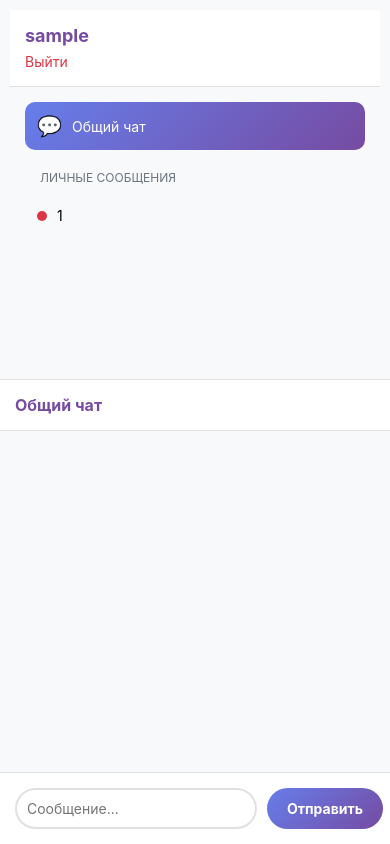
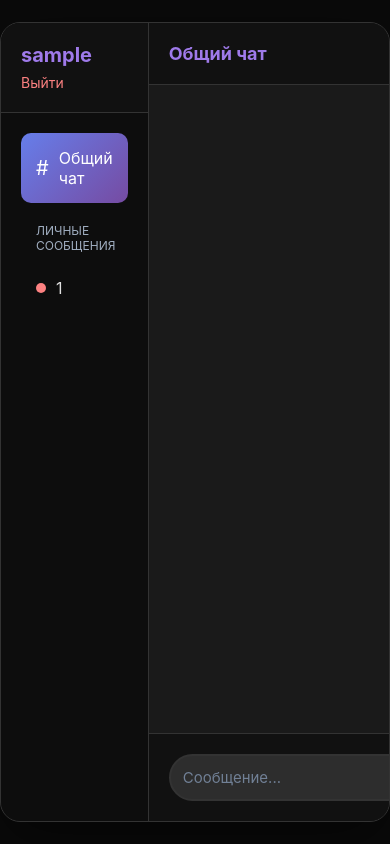
Before and after one commit to Antonov3732/rendergram, a Flask app: page /chat in a window 390 px wide. Run offline with Flask 3, Linux system fonts and the light colour scheme; the visitor is signed in with stand-in values (Sample User, id 1); data comes from the database, SQL or seed files in the repository; data that the repository does not hold is empty; some libraries are stand-ins or nearby versions.

Commit message:
Update chat.html

```diff
--- a/templates/chat.html
+++ b/templates/chat.html
@@ -2,7 +2,7 @@
 <html lang="ru">
 <head>
     <meta charset="UTF-8">
-    <meta name="viewport" content="width=device-width, initial-scale=1.0, maximum-scale=1.0, user-scalable=yes">
+    <meta name="viewport" content="width=device-width, initial-scale=1.0">
     <title>EptaGram</title>
     <script src="https://cdn.socket.io/4.5.0/socket.io.min.js"></script>
     <style>
@@ -14,7 +14,7 @@
         }
 
         body {
-            background: linear-gradient(135deg, #667eea 0%, #764ba2 100%);
+            background: #0a0a0a;
             height: 100vh;
             display: flex;
             justify-content: center;
@@ -24,36 +24,37 @@
         .chat-container {
             width: 1200px;
             height: 800px;
-            background: white;
+            background: #1a1a1a;
             border-radius: 20px;
-            box-shadow: 0 20px 60px rgba(0,0,0,0.3);
+            box-shadow: 0 20px 60px rgba(0,0,0,0.5);
             overflow: hidden;
             display: flex;
+            border: 1px solid #333;
         }
 
         .sidebar {
             width: 300px;
-            background: #f8f9fa;
-            border-right: 1px solid #e0e0e0;
+            background: #0d0d0d;
+            border-right: 1px solid #333;
             display: flex;
             flex-direction: column;
         }
 
         .user-profile {
             padding: 20px;
-            background: white;
-            border-bottom: 1px solid #e0e0e0;
+            background: #111;
+            border-bottom: 1px solid #333;
         }
 
         .user-name {
             font-size: 20px;
             font-weight: bold;
-            color: #764ba2;
+            color: #9f7aea;
             margin-bottom: 5px;
         }
 
         .logout-btn {
-            color: #dc3545;
+            color: #fc8181;
             text-decoration: none;
             font-size: 14px;
         }
@@ -72,10 +73,11 @@
             transition: 0.3s;
             display: flex;
             align-items: center;
+            color: #e0e0e0;
         }
 
         .channel:hover {
-            background: #e9ecef;
+            background: #2d2d2d;
         }
 
         .channel.active {
@@ -95,23 +97,23 @@
             margin-right: 10px;
         }
 
-        .online { background: #28a745; }
-        .offline { background: #dc3545; }
+        .online { background: #48bb78; }
+        .offline { background: #fc8181; }
 
         .main-chat {
             flex: 1;
             display: flex;
             flex-direction: column;
-            background: white;
+            background: #1a1a1a;
         }
 
         .chat-header {
             padding: 20px;
-            background: white;
-            border-bottom: 1px solid #e0e0e0;
+            background: #111;
+            border-bottom: 1px solid #333;
             font-size: 18px;
             font-weight: bold;
-            color: #764ba2;
+            color: #9f7aea;
             display: flex;
             align-items: center;
         }
@@ -120,7 +122,7 @@
             flex: 1;
             overflow-y: auto;
             padding: 20px;
-            background: #f8f9fa;
+            background: #1a1a1a;
         }
 
         .message {
@@ -137,9 +139,10 @@
             max-width: 70%;
             padding: 12px 18px;
             border-radius: 18px;
-            background: white;
-            box-shadow: 0 2px 5px rgba(0,0,0,0.05);
+            background: #2d2d2d;
+            box-shadow: 0 2px 5px rgba(0,0,0,0.2);
             position: relative;
+            color: #e0e0e0;
         }
 
         .message-own .message-content {
@@ -149,13 +152,13 @@
 
         .message-sender {
             font-weight: bold;
-            color: #764ba2;
+            color: #9f7aea;
             margin-bottom: 5px;
         }
 
         .message-time {
             font-size: 11px;
-            color: #6c757d;
+            color: #a0aec0;
             margin-top: 5px;
             text-align: right;
         }
@@ -166,15 +169,16 @@
 
         .typing-indicator {
             padding: 10px 20px;
-            color: #6c757d;
+            color: #a0aec0;
             font-style: italic;
             font-size: 14px;
+            background: #111;
         }
 
         .message-input-area {
             padding: 20px;
-            background: white;
-            border-top: 1px solid #e0e0e0;
+            background: #111;
+            border-top: 1px solid #333;
             display: flex;
             gap: 10px;
         }
@@ -182,15 +186,21 @@
         .message-input {
             flex: 1;
             padding: 12px;
-            border: 2px solid #e0e0e0;
+            border: 2px solid #333;
             border-radius: 25px;
             font-size: 15px;
             transition: 0.3s;
+            background: #2d2d2d;
+            color: #e0e0e0;
         }
 
         .message-input:focus {
-            border-color: #764ba2;
+            border-color: #9f7aea;
             outline: none;
+        }
+
+        .message-input::placeholder {
+            color: #718096;
         }
 
         .send-btn {
@@ -210,7 +220,7 @@
         }
 
         .notification-badge {
-            background: #dc3545;
+            background: #fc8181;
             color: white;
             border-radius: 50%;
             padding: 2px 6px;
@@ -218,173 +228,21 @@
             margin-left: 10px;
         }
 
-        .private-badge {
-            background: #ffc107;
-            color: #000;
-            border-radius: 10px;
-            padding: 2px 8px;
-            font-size: 11px;
-            margin-left: 10px;
-        }
-        /* ============ АДАПТИВНОСТЬ ============ */
-        @media screen and (max-width: 1200px) {
-            .chat-container {
-                width: 95%;
-                height: 95vh;
-                margin: 2.5vh auto;
-            }
+        ::-webkit-scrollbar {
+            width: 8px;
         }
 
-        @media screen and (max-width: 900px) {
-            .chat-container {
-                flex-direction: column;
-                width: 100%;
-                height: 100vh;
-                border-radius: 0;
-                margin: 0;
-            }
-            .sidebar {
-                width: 100%;
-                height: 40%;
-                border-right: none;
-                border-bottom: 1px solid #e0e0e0;
-            }
-            .main-chat {
-                width: 100%;
-                height: 60%;
-            }
-            .message-content {
-                max-width: 85%;
-            }
+        ::-webkit-scrollbar-track {
+            background: #1a1a1a;
         }
 
-        @media screen and (max-width: 600px) {
-            body { background: white; }
-            .chat-container {
-                width: 100%;
-                height: 100vh;
-                border-radius: 0;
-                box-shadow: none;
-            }
-            .sidebar {
-                height: 45%;
-                padding: 10px;
-            }
-            .user-profile { padding: 15px; }
-            .user-name { font-size: 18px; }
-            .channels { padding: 15px; }
-            .channel {
-                padding: 12px;
-                font-size: 14px;
-            }
-            .main-chat { height: 55%; }
-            .chat-header {
-                padding: 15px;
-                font-size: 16px;
-            }
-            .chat-messages { padding: 15px; }
-            .message-content {
-                max-width: 90%;
-                padding: 10px 15px;
-                font-size: 14px;
-            }
-            .message-time { font-size: 10px; }
-            .message-input-area { padding: 15px; }
-            .message-input {
-                padding: 10px;
-                font-size: 14px;
-            }
-            .send-btn {
-                padding: 10px 20px;
-                font-size: 14px;
-            }
-            .typing-indicator {
-                padding: 8px 15px;
-                font-size: 12px;
-            }
+        ::-webkit-scrollbar-thumb {
+            background: #4a5568;
+            border-radius: 4px;
         }
 
-        @media screen and (max-width: 380px) {
-            .sidebar { height: 50%; }
-            .main-chat { height: 50%; }
-            .user-name { font-size: 16px; }
-            .logout-btn { font-size: 12px; }
-            .channel {
-                padding: 10px;
-                font-size: 13px;
-            }
-            .online-status {
-                width: 8px;
-                height: 8px;
-            }
-            .chat-header {
-                padding: 12px;
-                font-size: 15px;
-            }
-            .message-input-area {
-                padding: 12px;
-                gap: 8px;
-            }
-            .message-input {
-                padding: 8px 12px;
-            }
-            .send-btn {
-                padding: 8px 16px;
-            }
-            .notification-badge {
-                padding: 1px 5px;
-                font-size: 10px;
-            }
-        }
-
-        @media screen and (max-width: 900px) and (orientation: landscape) {
-            .chat-container {
-                flex-direction: row;
-            }
-            .sidebar {
-                width: 35%;
-                height: 100%;
-                border-bottom: none;
-                border-right: 1px solid #e0e0e0;
-            }
-            .main-chat {
-                width: 65%;
-                height: 100%;
-            }
-            .channels {
-                overflow-y: auto;
-                max-height: calc(100vh - 100px);
-            }
-        }
-
-        @media (hover: none) and (pointer: coarse) {
-            .channel:hover { background: inherit; }
-            .channel:active { background: #e9ecef; }
-            .send-btn:hover {
-                transform: none;
-                box-shadow: none;
-            }
-            .send-btn:active {
-                transform: scale(0.98);
-                box-shadow: 0 5px 15px rgba(102, 126, 234, 0.4);
-            }
-        }
-
-        @media screen and (min-width: 2000px) {
-            .chat-container {
-                width: 1600px;
-                height: 900px;
-            }
-            .sidebar { width: 400px; }
-            .message-content {
-                max-width: 60%;
-                font-size: 16px;
-            }
-            .chat-header {
-                font-size: 20px;
-                padding: 25px;
-            }
-            .message-input { font-size: 16px; }
+        ::-webkit-scrollbar-thumb:hover {
+            background: #718096;
         }
     </style>
 </head>
@@ -398,11 +256,11 @@
 
             <div class="channels" id="channels">
                 <div class="channel active" onclick="switchChannel('general')">
-                    <span class="channel-icon">💬</span>
+                    <span class="channel-icon">#</span>
                     Общий чат
                 </div>
 
-                <div style="margin-top: 20px; margin-bottom: 10px; color: #6c757d; font-size: 12px; padding-left: 15px;">
+                <div style="margin-top: 20px; margin-bottom: 10px; color: #a0aec0; font-size: 12px; padding-left: 15px;">
                     ЛИЧНЫЕ СООБЩЕНИЯ
                 </div>
 
@@ -434,7 +292,6 @@
             </div>
         </div>
     </div>
-
     <script>
         const socket = io();
         const username = '{{ username }}';
@@ -442,19 +299,53 @@
         let currentUser = null;
         let typingTimeout = null;
         let unreadMessages = {};
+        const displayedMessageIds = new Set();
 
-        console.log('Connecting to WebSocket...');
-        socket.on('connect', function() {
-            console.log('✅ WebSocket connected!');
-        });
-        socket.on('connect_error', function(error) {
-            console.error('❌ WebSocket error:', error);
-        });
+        // КОНВЕРТАЦИЯ UTC В ЛОКАЛЬНОЕ ВРЕМЯ
+        function convertToLocalTime(utcTimeStr, utcDateStr) {
+            if (!utcTimeStr) return '';
 
+            const [hours, minutes] = utcTimeStr.split(':');
+            let [day, month, year] = ['13', '02', '2026'];
+
+            if (utcDateStr) {
+                [day, month, year] = utcDateStr.split('.');
+            }
+
+            const utcDate = new Date(Date.UTC(
+                parseInt(year),
+                parseInt(month) - 1,
+                parseInt(day),
+                parseInt(hours),
+                parseInt(minutes)
+            ));
+
+            const localDate = new Date(utcDate);
+            const now = new Date();
+
+            const localHours = localDate.getHours().toString().padStart(2, '0');
+            const localMinutes = localDate.getMinutes().toString().padStart(2, '0');
+
+            const isToday = localDate.toDateString() === now.toDateString();
+
+            if (isToday) {
+                return `${localHours}:${localMinutes}`;
+            } else {
+                const localDay = localDate.getDate().toString().padStart(2, '0');
+                const localMonth = (localDate.getMonth() + 1).toString().padStart(2, '0');
+                return `${localDay}.${localMonth} ${localHours}:${localMinutes}`;
+            }
+        }
+
+        // ЗАГРУЗКА ИСТОРИИ
         fetch('/api/messages')
             .then(res => res.json())
             .then(messages => {
-                messages.forEach(msg => displayMessage(msg));
+                messages.forEach(msg => {
+                    const msgId = `${msg.id}-${msg.from}-${msg.time}`;
+                    displayedMessageIds.add(msgId);
+                    displayMessage(msg);
+                });
             });
 
         fetch('/api/unread')
@@ -469,7 +360,7 @@
                     }
                 }
             });
-
+        // ПЕРЕКЛЮЧЕНИЕ КАНАЛОВ
         function switchChannel(channel) {
             document.querySelectorAll('.channel').forEach(el => {
                 el.classList.remove('active');
@@ -481,10 +372,16 @@
                 currentUser = null;
 
                 document.getElementById('chatMessages').innerHTML = '';
+                displayedMessageIds.clear();
+
                 fetch('/api/messages')
                     .then(res => res.json())
                     .then(messages => {
-                        messages.forEach(msg => displayMessage(msg));
+                        messages.forEach(msg => {
+                            const msgId = `${msg.id}-${msg.from}-${msg.time}`;
+                            displayedMessageIds.add(msgId);
+                            displayMessage(msg);
+                        });
                     });
             } else {
                 document.getElementById('chatHeader').innerHTML = `Личный чат с ${channel}`;
@@ -496,14 +393,21 @@
                 if (badge) badge.style.display = 'none';
 
                 document.getElementById('chatMessages').innerHTML = '';
+                displayedMessageIds.clear();
+
                 fetch(`/api/private/${channel}`)
                     .then(res => res.json())
                     .then(messages => {
-                        messages.forEach(msg => displayPrivateMessage(msg));
+                        messages.forEach(msg => {
+                            const msgId = `${msg.id}-${msg.from}-${msg.time}-private`;
+                            displayedMessageIds.add(msgId);
+                            displayPrivateMessage(msg);
+                        });
                     });
             }
         }
 
+        // ОТПРАВКА СООБЩЕНИЯ
         function sendMessage() {
             const input = document.getElementById('messageInput');
             const text = input.value.trim();
@@ -512,38 +416,34 @@
 
             if (currentChannel === 'general') {
                 socket.emit('send_message', { text: text });
-                displayMessage({
-                    from: username,
-                    text: text,
-                    time: new Date().toLocaleTimeString([], {hour: '2-digit', minute:'2-digit'}),
-                    date: new Date().toLocaleDateString()
-                });
             } else {
                 socket.emit('send_private', {
                     to: currentUser,
                     text: text
-                });
-                displayPrivateMessage({
-                    from: username,
-                    to: currentUser,
-                    text: text,
-                    time: new Date().toLocaleTimeString([], {hour: '2-digit', minute:'2-digit'})
                 });
             }
 
             input.value = '';
         }
 
+        // ОТОБРАЖЕНИЕ ОБЩЕГО СООБЩЕНИЯ
         function displayMessage(msg) {
             const messagesDiv = document.getElementById('chatMessages');
+
+            const msgId = `${msg.id}-${msg.from}-${msg.time}`;
+            if (displayedMessageIds.has(msgId)) return;
+            displayedMessageIds.add(msgId);
+
             const messageDiv = document.createElement('div');
             messageDiv.className = `message ${msg.from === username ? 'message-own' : ''}`;
+
+            const timeDisplay = convertToLocalTime(msg.time, msg.date);
 
             messageDiv.innerHTML = `
                 <div class="message-content">
                     ${msg.from !== username ? `<div class="message-sender">${escapeHtml(msg.from)}</div>` : ''}
                     <div>${escapeHtml(msg.text)}</div>
-                    <div class="message-time">${msg.time}</div>
+                    <div class="message-time">${timeDisplay}</div>
                 </div>
             `;
 
@@ -551,17 +451,25 @@
             messagesDiv.scrollTop = messagesDiv.scrollHeight;
         }
 
+        // ОТОБРАЖЕНИЕ ЛИЧНОГО СООБЩЕНИЯ
         function displayPrivateMessage(msg) {
             if (currentUser === msg.from || currentUser === msg.to) {
                 const messagesDiv = document.getElementById('chatMessages');
+
+                const msgId = `${msg.id}-${msg.from}-${msg.time}-private`;
+                if (displayedMessageIds.has(msgId)) return;
+                displayedMessageIds.add(msgId);
+
                 const messageDiv = document.createElement('div');
                 messageDiv.className = `message ${msg.from === username ? 'message-own' : ''}`;
+
+                const timeDisplay = convertToLocalTime(msg.time, msg.date);
 
                 messageDiv.innerHTML = `
                     <div class="message-content">
                         ${msg.from !== username ? `<div class="message-sender">${escapeHtml(msg.from)}</div>` : ''}
                         <div>${escapeHtml(msg.text)}</div>
-                        <div class="message-time">${msg.time}</div>
+                        <div class="message-time">${timeDisplay}</div>
                     </div>
                 `;
 
@@ -569,6 +477,37 @@
                 messagesDiv.scrollTop = messagesDiv.scrollHeight;
             }
         }
+
+        // ФУНКЦИЯ ЭКРАНИРОВАНИЯ HTML
+        function escapeHtml(text) {
+            const div = document.createElement('div');
+            div.textContent = text;
+            return div.innerHTML;
+        }
+
+        // СОКЕТ-СОБЫТИЯ
+        socket.on('new_message', function(msg) {
+            if (currentChannel === 'general') {
+                displayMessage(msg);
+            }
+        });
+
+        socket.on('new_private', function(msg) {
+            displayPrivateMessage(msg);
+
+            if (currentUser !== msg.from && msg.from !== username) {
+                fetch('/api/unread')
+                    .then(res => res.json())
+                    .then(unread => {
+                        unreadMessages = unread;
+                        const badge = document.getElementById(`notify-${msg.from}`);
+                        if (badge && unread[msg.from]) {
+                            badge.style.display = 'inline';
+                            badge.textContent = unread[msg.from];
+                        }
+                    });
+            }
+        });
 
         socket.on('users_update', function(users) {
             const usersList = document.getElementById('usersList');
@@ -592,29 +531,6 @@
                     usersList.appendChild(div);
                 }
             });
-        });
-
-        socket.on('new_message', function(msg) {
-            if (currentChannel === 'general') {
-                displayMessage(msg);
-            }
-        });
-
-        socket.on('new_private', function(msg) {
-            displayPrivateMessage(msg);
-
-            if (currentUser !== msg.from && msg.from !== username) {
-                fetch('/api/unread')
-                    .then(res => res.json())
-                    .then(unread => {
-                        unreadMessages = unread;
-                        const badge = document.getElementById(`notify-${msg.from}`);
-                        if (badge && unread[msg.from]) {
-                            badge.style.display = 'inline';
-                            badge.textContent = unread[msg.from];
-                        }
-                    });
-            }
         });
 
         socket.on('unread_update', function(unread) {
@@ -664,12 +580,7 @@
             }
         });
 
-        function escapeHtml(text) {
-            const div = document.createElement('div');
-            div.textContent = text;
-            return div.innerHTML;
-        }
-
+        // ИНДИКАТОР ПЕЧАТАНИЯ
         document.getElementById('messageInput').addEventListener('input', function() {
             clearTimeout(typingTimeout);
 
@@ -688,6 +599,7 @@
             }, 1000);
         });
 
+        // ОТПРАВКА ПО ENTER
         document.getElementById('messageInput').addEventListener('keypress', function(e) {
             if (e.key === 'Enter') {
                 sendMessage();
```
